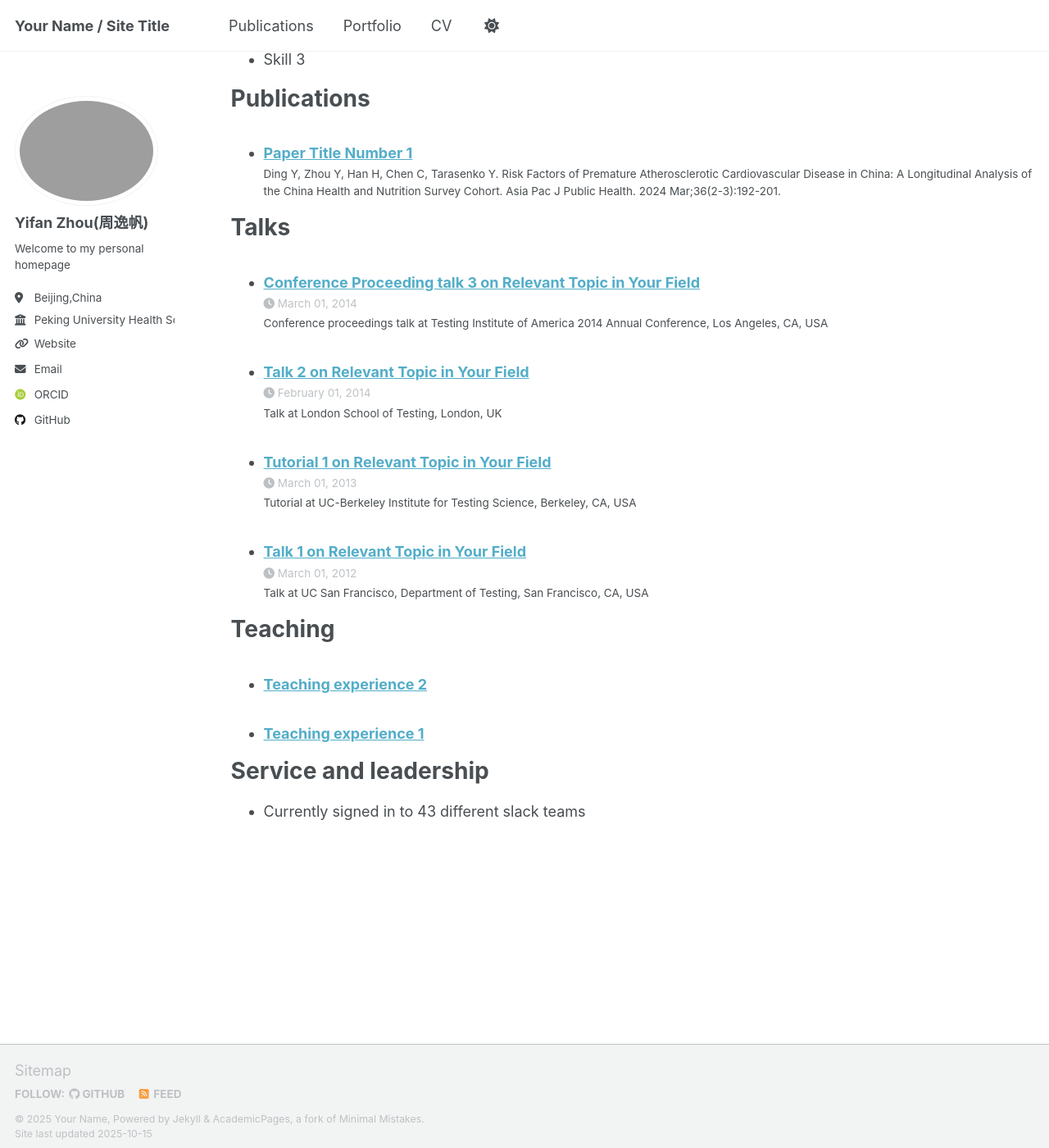
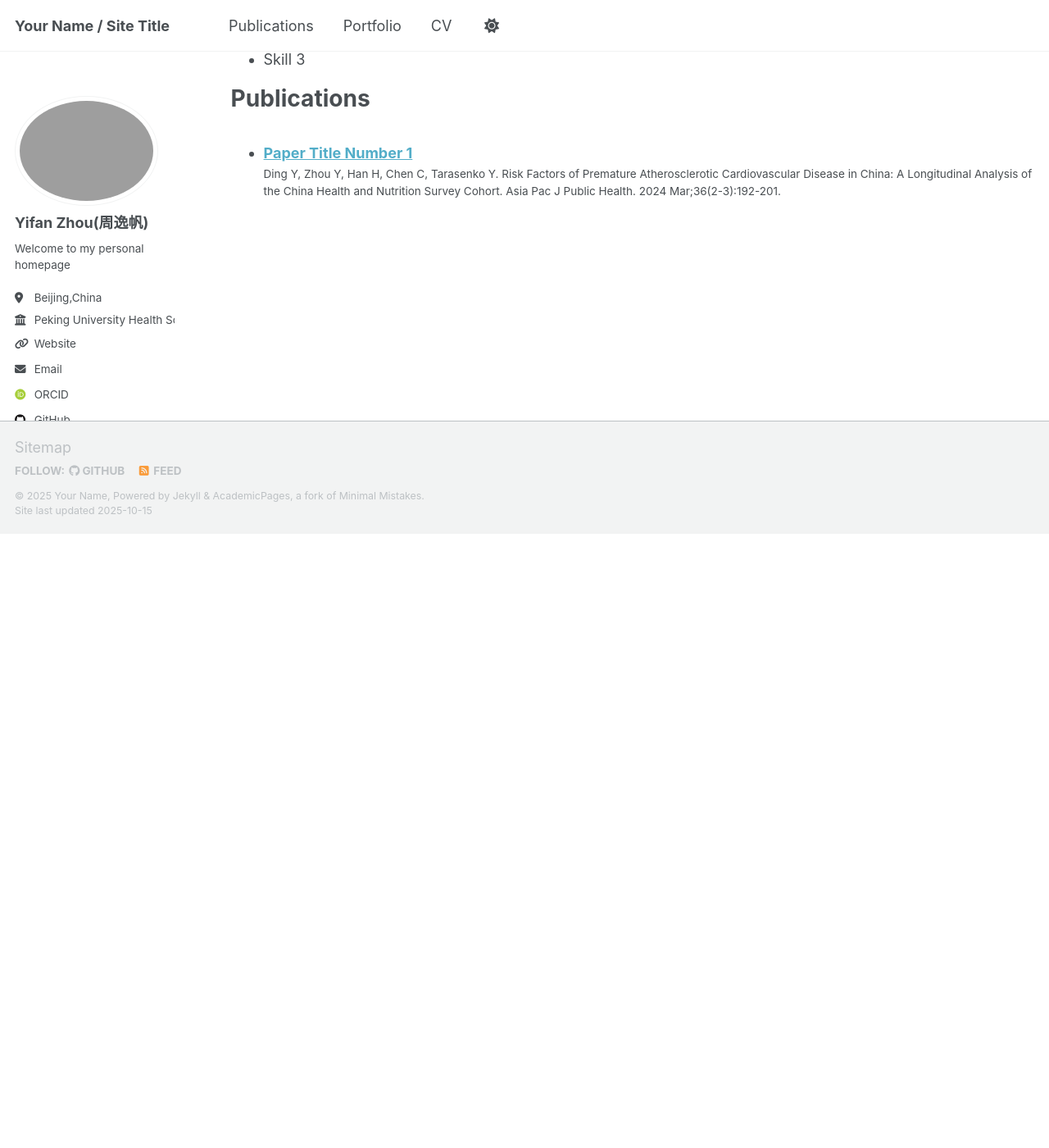
Before and after one commit to zyf20261/zyf20261.github.io, a Jekyll site: the page built from _pages/cv.md, in a window 1280 px wide and 1400 px high, scrolled down 1516 px. Shown: the whole window at 82% size. Built offline with Jekyll 4.4.1, drawn with Linux system fonts in a browser that asks for light colours; some web fonts are replaced; a script that is not in the unit is left out; after the commit the page ends 2167 px from its top, so only the background shows below that.

Commit message:
Update cv.md

```diff
--- a/_pages/cv.md
+++ b/_pages/cv.md
@@ -60,7 +60,7 @@ Publications
   {% endfor %}</ul>
 
 
-Talks
+<!--Talks
 ======
   <ul>{% for post in site.talks reversed %}
     {% include archive-single-talk-cv.html  %}
@@ -74,4 +74,4 @@ Teaching
 
 Service and leadership
 ======
-* Currently signed in to 43 different slack teams
+* Currently signed in to 43 different slack teams-->
```
